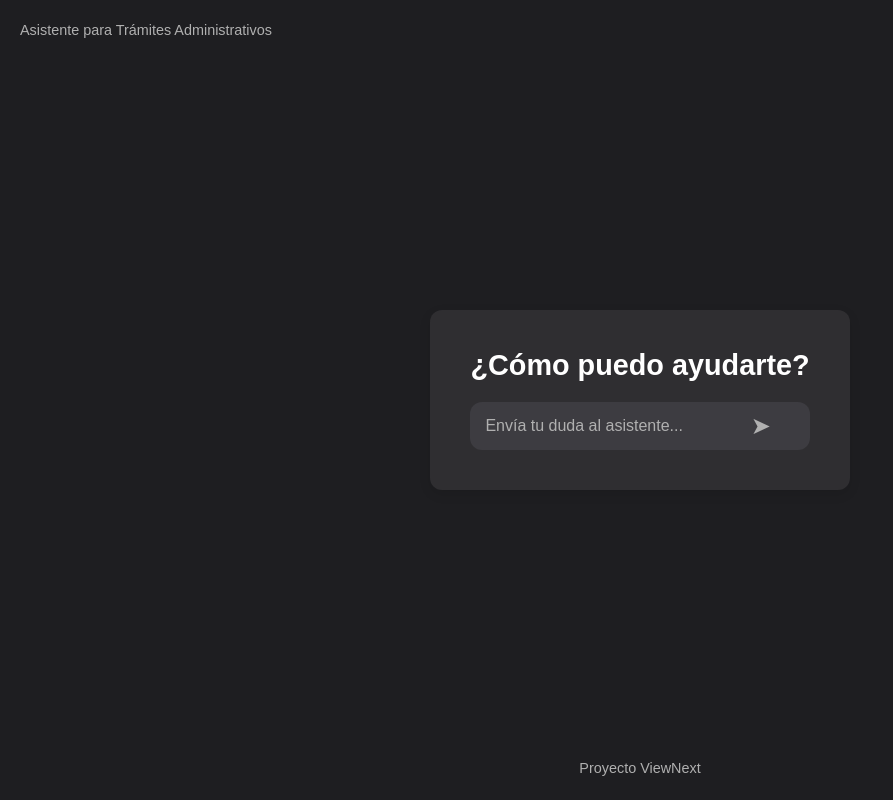
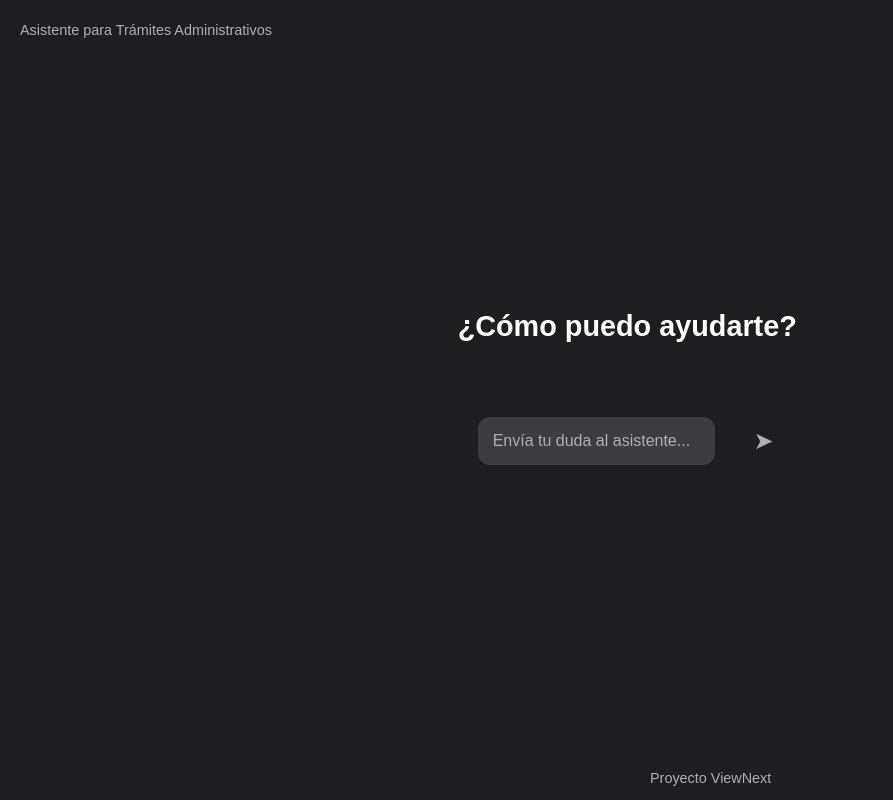
Before and after one commit to jlopsan/proyecto-viewnext, a React (Vite) app in the folder frontend/: page / in a window 1280 px wide. Shown: the whole page, without its empty margins (0-893 px from the left). Built offline with nearby package versions, Linux system fonts and the light colour scheme.

Commit message:
Cambio de altura + readme

```diff
--- a/frontend/src/App.jsx
+++ b/frontend/src/App.jsx
@@ -45,11 +45,13 @@ export default function ChatInterface() {
   };
 
   return (
+
     <div className="chat-container">
       <header className="header">Asistente para Trámites Administrativos</header>
-      <div className="chat-box">
+      <div className="chat-interface">
       {messages.length === 0 && <h1 className="title">¿Cómo puedo ayudarte?</h1>}
 
+      <div className="chat-box">
         <div className="messages-area">
           {messages.map((message, index) => (
             <div
@@ -86,7 +88,10 @@ export default function ChatInterface() {
           </button>
         </div>
       </div>
+
+
       <footer className="footer">Proyecto ViewNext</footer>
+    </div>
     </div>
   );
 }
--- a/frontend/src/ChatInterface.css
+++ b/frontend/src/ChatInterface.css
@@ -14,16 +14,17 @@ body {
   align-items: center;
   height: 100vh;
   margin: 0;
-}
+  overflow-y: hidden; /* Evita el scroll general del cuerpo */}
 
 .chat-container {
   display: flex;
   flex-direction: column;
   justify-content: space-between;
   align-items: center;
-  height: 100%;
-  width: 100%;
+  width: 500px;
+  max-width: 500px; /* Limita el ancho máximo */
   padding: 20px;
+
 }
 
 .header {
@@ -34,16 +35,6 @@ body {
   color: #b0b0b0;
 }
 
-.chat-box {
-  width: 100%;
-  max-width: 600px;
-  background-color: #2f2e31; /* Color exacto de la imagen */
-  border-radius: 12px;
-  padding: 40px;
-  box-shadow: 0 4px 12px rgba(0, 0, 0, 0.1);
-  text-align: center;
-}
-
 .title {
   font-size: 1.8rem;
   font-weight: 600;
@@ -51,12 +42,83 @@ body {
   color: #ffffff;
 }
 
+.chat-box {
+  width: 100%;
+  border-radius: 12px;
+  padding: 20px;
+  display: flex;
+  flex-direction: column;
+  flex-grow: 1;
+  overflow: hidden;
+  max-height: 70vh; /* Limita la altura del chat */
+  position: relative;
+}
+
+.messages-area {
+  flex: 1;
+  overflow-y: auto; /* Habilita el scroll vertical */
+  max-height: 100%; /* Ocupa todo el espacio disponible */
+  padding: 10px;
+  display: flex;
+  flex-direction: column;
+  gap: 10px;
+  scroll-behavior: smooth; /* Desplazamiento suave */
+}
+
+/* Estilos para diferenciar mensajes del usuario y del asistente */
+.user-message {
+  align-self: flex-end;
+  background-color: #4e6c88;
+  color: white;
+  padding: 10px;
+  border-radius: 10px 10px 0 10px;
+  max-width: 70%;
+  word-wrap: break-word;
+}
+
+.assistant-message {
+  align-self: flex-start;
+  background-color: #3d3c41;
+  color: #cfd8e3;
+  padding: 10px;
+  border-radius: 10px 10px 10px 0;
+  max-width: 70%;
+  word-wrap: break-word;
+}
+
+/* Indicador de carga */
+.loading-indicator {
+  display: flex;
+  align-items: center;
+  gap: 8px;
+  color: #b0b0b0;
+  font-size: 0.9rem;
+}
+
+.loading-spinner {
+  width: 14px;
+  height: 14px;
+  border: 2px solid #b0b0b0;
+  border-top-color: transparent;
+  border-radius: 50%;
+  animation: spin 0.8s linear infinite;
+}
+
+@keyframes spin {
+  from {
+    transform: rotate(0deg);
+  }
+  to {
+    transform: rotate(360deg);
+  }
+}
+
 .input-container {
   position: relative;
   display: flex;
   align-items: center;
+  margin-top: 10px; /* Separación del área de mensajes */
 }
-
 .input-field {
   width: 100%;
   padding: 15px;
@@ -73,35 +135,23 @@ body {
 }
 
 .send-button {
-  position: absolute;
-  right: 10px;
+  position: relative;
   background-color: transparent;
   border: none;
   color: #b0b0b0;
   font-size: 1.5rem;
   cursor: pointer;
+  margin-left: 10px; /* Separación del campo de entrada */
 }
 
 .send-button:hover {
   color: #ffffff;
 }
 
-.response-box {
-  margin-top: 20px;
-  background-color: #3d3c41;
-  padding: 15px;
-  border-radius: 8px;
-  border: 1px solid #4e6c88;
-}
-
-.response-text {
-  color: #cfd8e3;
-  font-size: 1rem;
-}
-
 .footer {
   position: absolute;
-  bottom: 20px;
+  bottom: 10px;
   font-size: 0.9rem;
   color: #b0b0b0;
+  left: 650px;
 }
```
Also changed, not shown: 1 other file (tests, documents, lock files or other folders).
